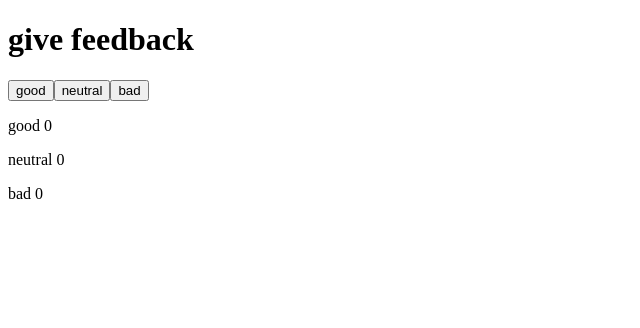
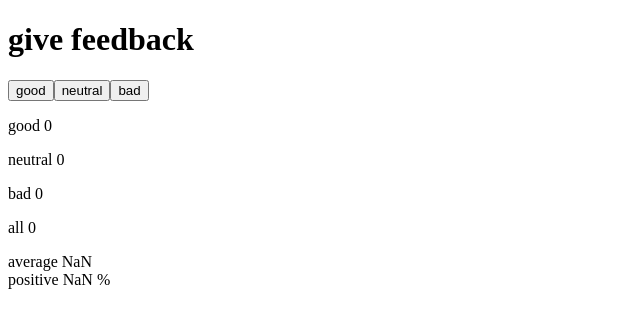
Before and after one commit to petrushurtig/fullstack, a React (Create React App) app in the folder osa1/unicafe/: page / in a window 1280 px wide. Shown: the top 328 px of the page, without its empty margins (0-640 px from the left). Built offline with nearby package versions, Linux system fonts and the light colour scheme.

Commit message:
t1.7.: unicafe step2

```diff
--- a/osa1/unicafe/src/App.js
+++ b/osa1/unicafe/src/App.js
@@ -14,15 +14,44 @@ const Button = (props) => {
     <button onClick={props.handleClick}>{props.name}</button>
   )
 }
+const Average = (props) => {
+  const ave = props.average / props.all;
+  return(
+    <>
+    average {ave}
+    </>
+  )
+}
+const Positive = (props) => {
+  const pos = (props.good / props.all) * 100;
+  return(
+    <div>
+    positive {pos} %
+    </div>
+  )
+}
 const App = () => {
   // tallenna napit omaan tilaansa
   const [good, setGood] = useState(0)
   const [neutral, setNeutral] = useState(0)
   const [bad, setBad] = useState(0)
+  const [allVotes, setAllVotes] = useState(0);
+  const [average, setAverage] = useState(0);
 
-  const increaseGood = () => setGood(good +1);
-  const increaseNeutral = () => setNeutral(neutral +1);
-  const increaseBad = () => setBad(bad +1);
+  const increaseGood = () => {
+    setGood(good +1);
+    setAllVotes(allVotes + 1);
+    setAverage(average +1);
+  }
+  const increaseNeutral = () => {
+    setNeutral(neutral +1);
+    setAllVotes(allVotes + 1);
+  }
+  const increaseBad = () => {
+    setBad(bad +1);
+    setAllVotes(allVotes + 1);
+    setAverage(average -1);
+  }
 
   return (
     <div>
@@ -34,6 +63,9 @@ const App = () => {
       <p>good {good}</p>
       <p>neutral {neutral}</p>
       <p>bad {bad}</p>
+      <p>all {allVotes}</p>
+      <Average average={average} all={allVotes} />
+      <Positive good={good} all={allVotes} />
     </div>
   )
 }
```
